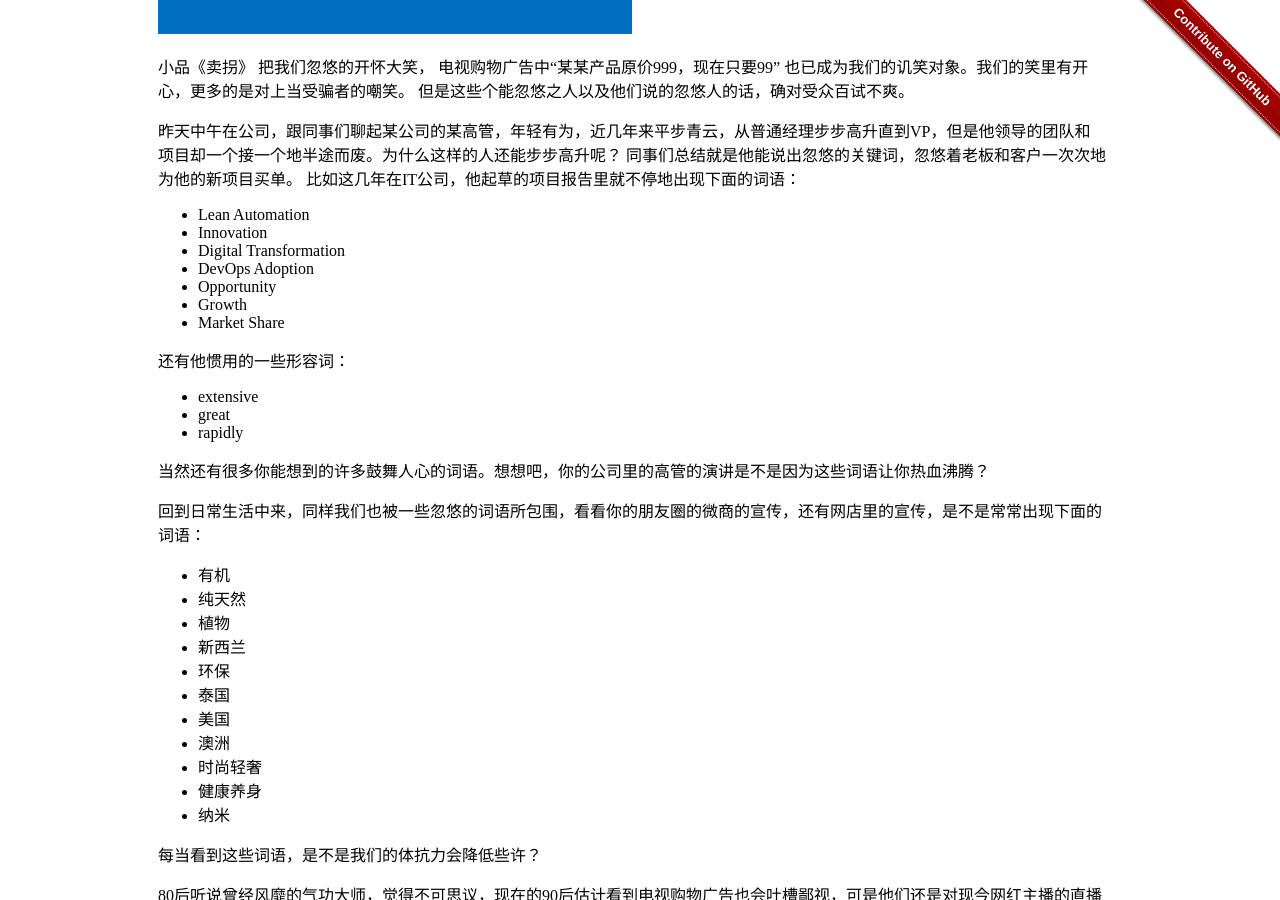
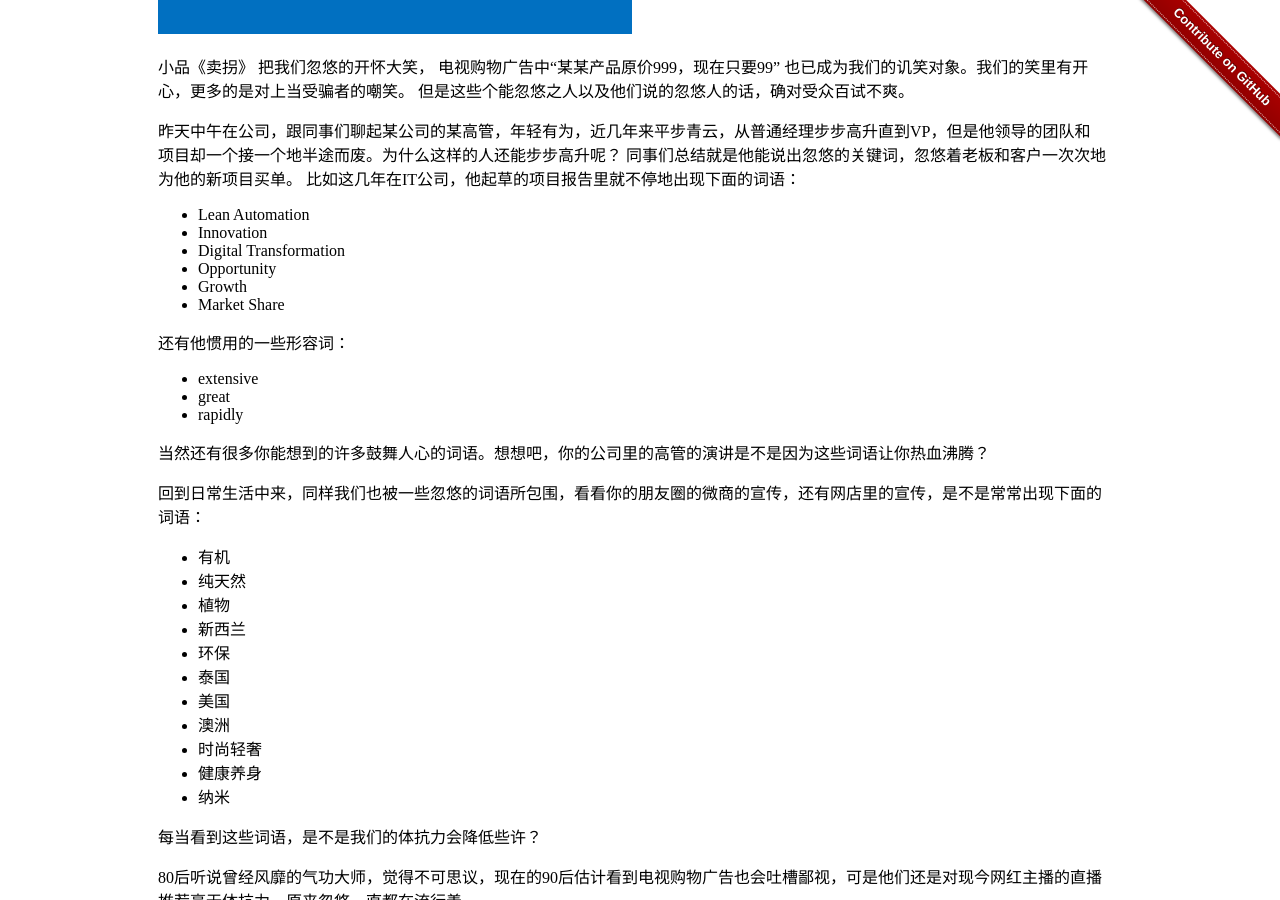
Before and after one commit to liuning0820/liuning0820.github.io, a Jekyll site: the page built from _posts/2019-05-25-警惕忽悠.md, in a window 1280 px wide and 900 px high, scrolled down 445 px. Built offline with Jekyll 4.4.1, drawn with Linux system fonts in a browser that asks for light colours; comment, search, counter and statistics services are not loaded.

```diff
--- a/_posts/2019-05-25-警惕忽悠.md
+++ b/_posts/2019-05-25-警惕忽悠.md
@@ -15,7 +15,6 @@ comments: true
 - Lean Automation
 - Innovation
 - Digital Transformation
-- DevOps Adoption
 - Opportunity
 - Growth
 - Market Share
```
